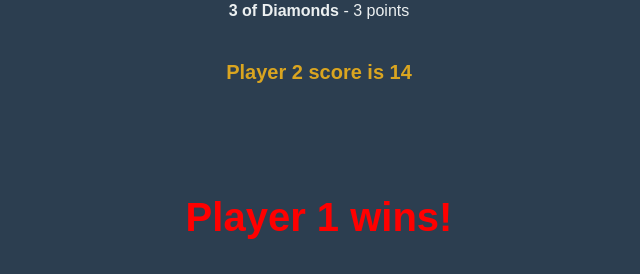
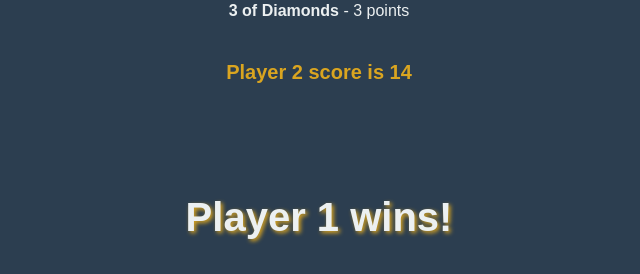
Before and after one commit to Ben-Cor/PHPBlackjack, a PHP site: page / in a window 1280 px wide. Shown: the part 681-955 px from the top of the page, without its empty margins (331-971 px from the left). Run offline with PHP 8.4, Linux system fonts and the light colour scheme.

Commit message:
outcome css adjusted

```diff
--- a/style.css
+++ b/style.css
@@ -52,5 +52,5 @@ body {
     font-size: 40px;
     font-weight: bold;
     margin-top: 50px;
-    color: red;
+    text-shadow: goldenrod 2px 2px 4px;
 }
```
